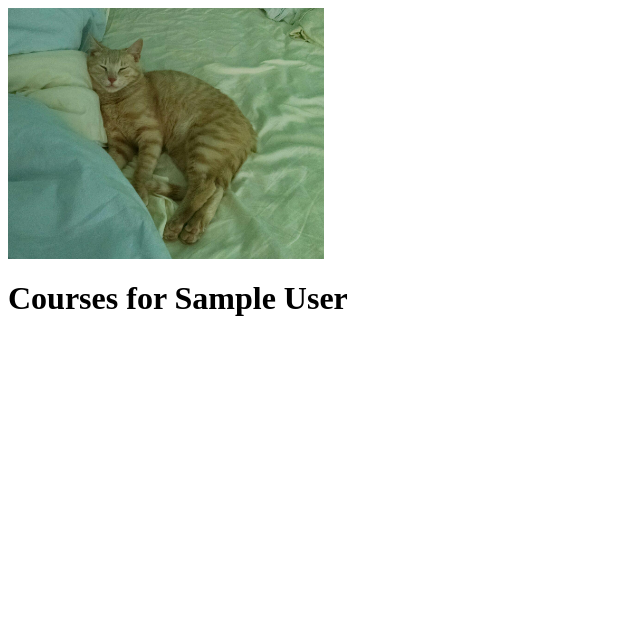
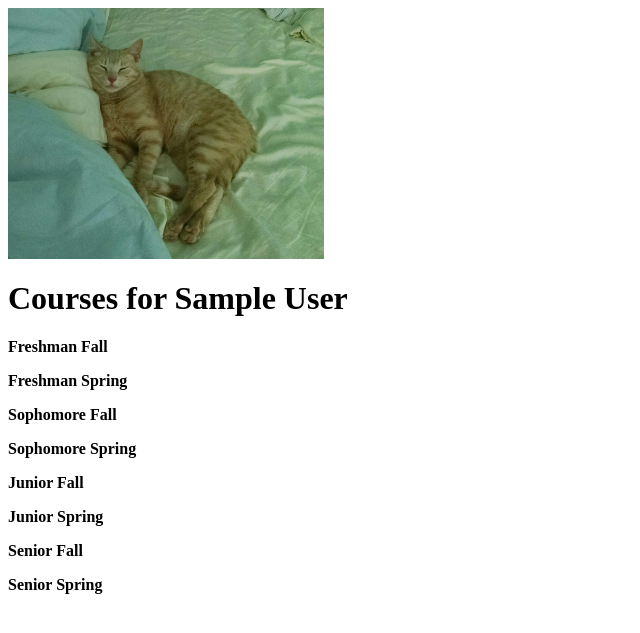
Before and after one commit to sc96/site, a Django app: page /fouryear/1/ in a window 1280 px wide. Shown: the top 633 px of the page, without its empty margins (0-640 px from the left). Run offline with Django 3.2, Linux system fonts and the light colour scheme; tables that the repository leaves empty hold one stand-in row (values such as "Sample post").

Commit message:
Added files via upload

```diff
--- a/TigerPath/TigerPath/templates/TigerPath/four_year.html
+++ b/TigerPath/TigerPath/templates/TigerPath/four_year.html
@@ -6,7 +6,44 @@
 {% block content %}
 <h1>Courses for {{ student }}</h1>
 
-{% for c in c_names %}
+<p><b>Freshman Fall</b></p>
+{% for c in fresh_fall %}
     <p>{{ c.listings }}</p>
 {% endfor %}
+
+<p><b>Freshman Spring</b></p>
+{% for c in fresh_spring %}
+    <p>{{ c.listings }}</p>
+{% endfor %}
+
+<p><b>Sophomore Fall</b></p>
+{% for c in soph_fall %}
+    <p>{{ c.listings }}</p>
+{% endfor %}
+
+<p><b>Sophomore Spring</b></p>
+{% for c in soph_spring %}
+    <p>{{ c.listings }}</p>
+{% endfor %}
+
+<p><b>Junior Fall</b></p>
+{% for c in junior_fall %}
+    <p>{{ c.listings }}</p>
+{% endfor %}
+
+<p><b>Junior Spring</b></p>
+{% for c in junior_spring %}
+    <p>{{ c.listings }}</p>
+{% endfor %}
+
+<p><b>Senior Fall</b></p>
+{% for c in senior_fall %}
+    <p>{{ c.listings }}</p>
+{% endfor %}
+
+<p><b>Senior Spring</b></p>
+{% for c in senior_spring %}
+    <p>{{ c.listings }}</p>
+{% endfor %}
+
 {% endblock %}
```
Also changed, not shown: TigerPath/TigerPath/templates/TigerPath/degree_progress_cos_bse.html (+7 -6 lines), TigerPath/TigerPath/templates/TigerPath/mystyle.css (added, +10 -0 lines).
